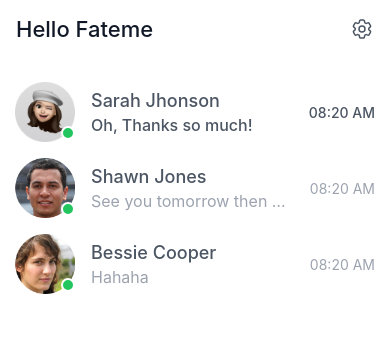
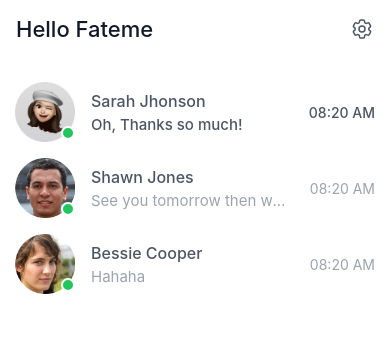
Before and after one commit to umardev500/messaging-ui, a React Native app: screen /MainStack in a window 390 px wide. Shown: the top 337 px of the page. Built offline with nearby package versions, Linux system fonts and the light colour scheme.

Commit message:
resize font size of chat user list

```diff
--- a/app/components/atoms/typography/Name.tsx
+++ b/app/components/atoms/typography/Name.tsx
@@ -7,7 +7,7 @@ interface Props {
 
 export const Name: React.FC<Props> = ({ children }) => {
   return (
-    <Text size={18} weight="500" numberOfLines={1}>
+    <Text size={16} weight="500" numberOfLines={1}>
       {children}
     </Text>
   );
--- a/app/components/molecules/chatUserListing/ChatUserListing.tsx
+++ b/app/components/molecules/chatUserListing/ChatUserListing.tsx
@@ -35,7 +35,7 @@ export const ChatUserListing: React.FC<Props> = ({ chat }) => {
           <Name>{recipient.name}</Name>
           <Text
             numberOfLines={1}
-            size={16}
+            size={15}
             color={!isRead ? colors.gray[600] : colors.gray[400]}
             weight={!isRead ? '500' : '400'}>
             {currentMessage.text}
```
